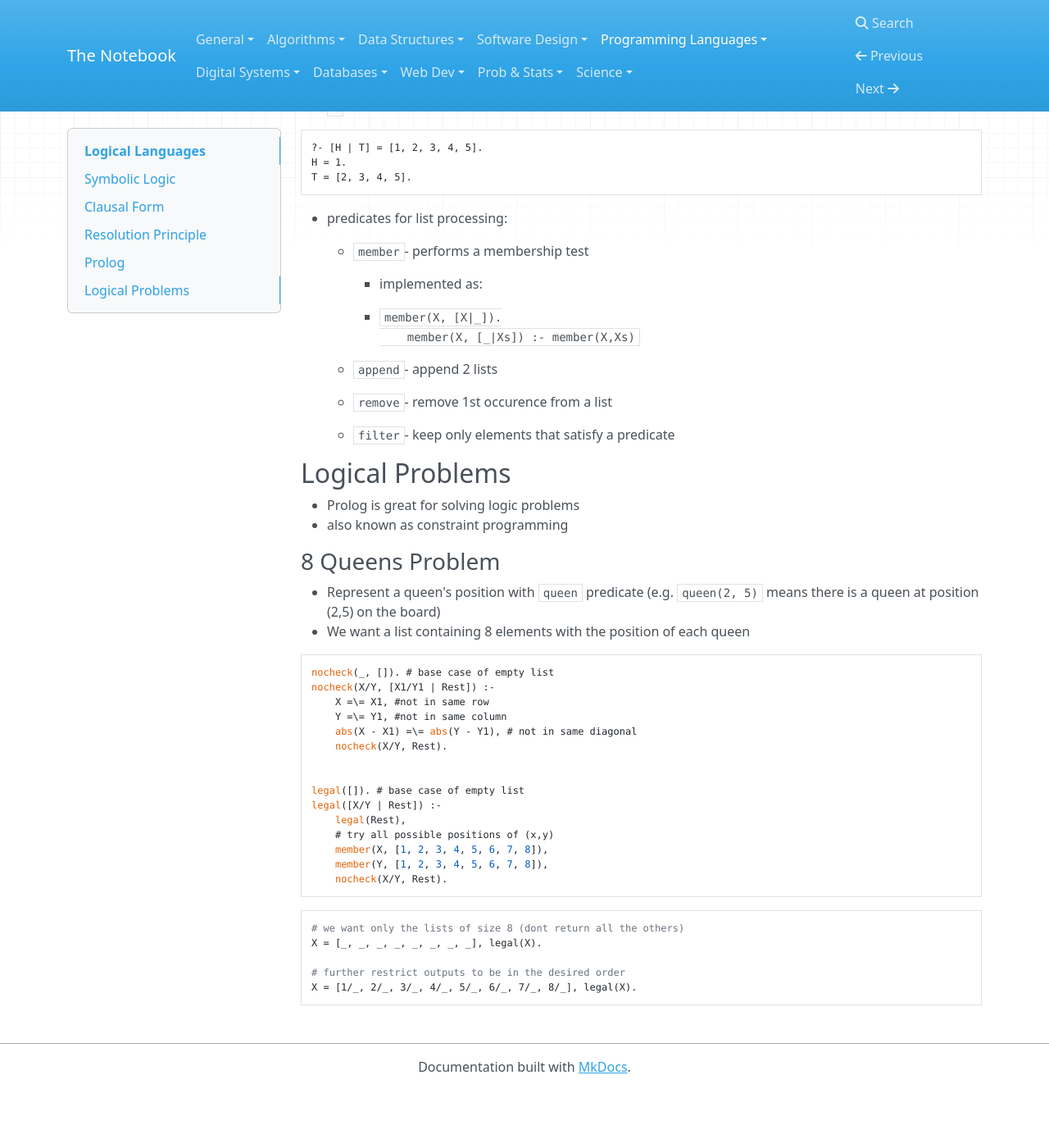
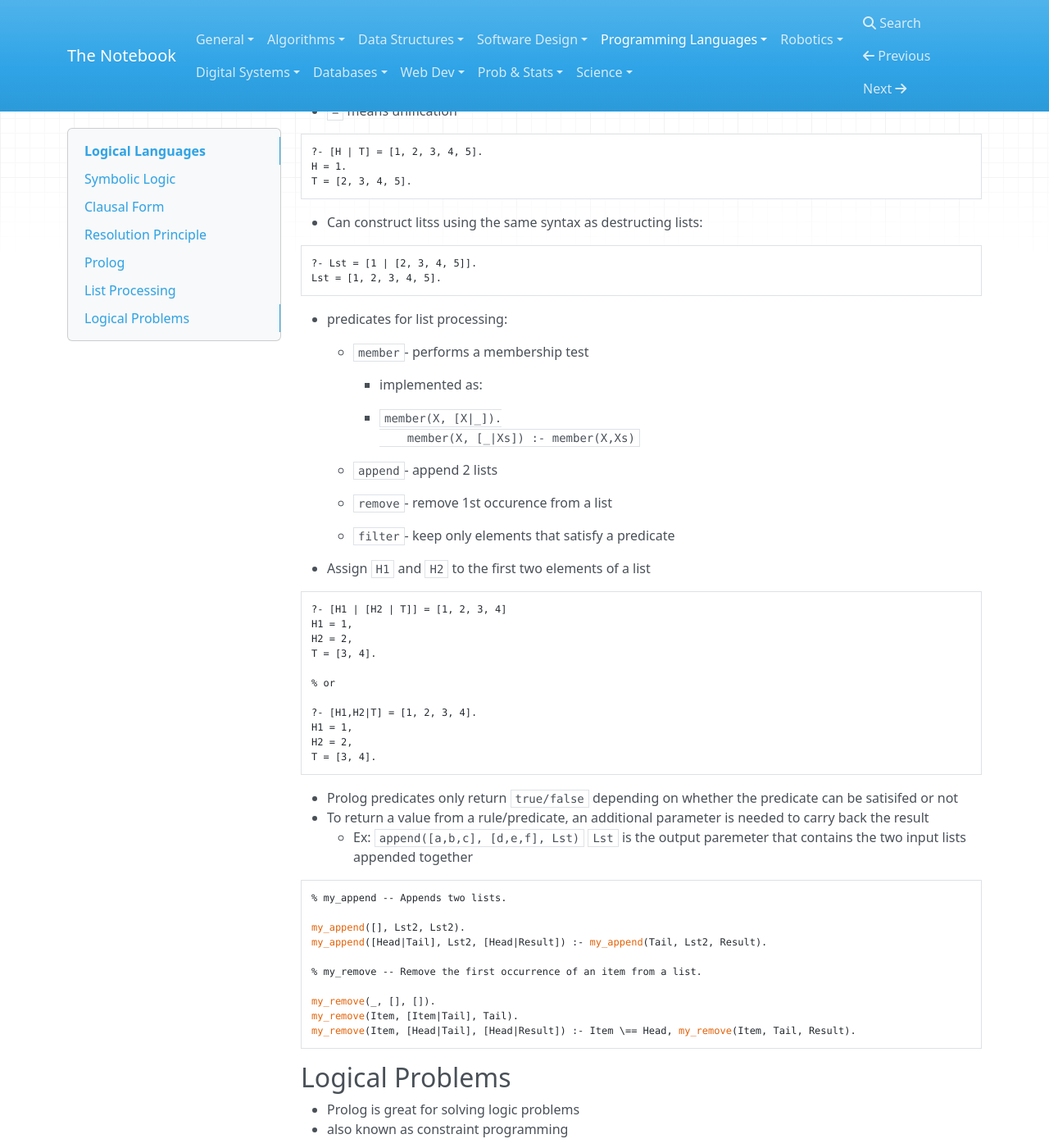
Before and after one commit to meyerv11045/notes, an MkDocs documentation site: the page built from notes/prog_langs/ch16.md, in a window 1280 px wide and 1400 px high, scrolled down 4657 px. Shown: the whole window at 82% size. Built offline with MkDocs 1.6.1, drawn with Linux system fonts in a browser that asks for light colours; nearby versions of some CDN libraries; formulas are drawn with MathJax 3; before the commit the page ends 5986 px from its top, so only the background shows below that.

Commit message:
end of sem notes

````diff
--- a/mkdocs.yml
+++ b/mkdocs.yml
@@ -17,10 +17,8 @@ nav:
     - 'MacOS': 'general/macos.md'
     - 'Programming Paradigms': 'general/paradigms.md'
     - 'Regex': 'general/regex.md'
-    - 'Hardware': 'general/hardware.md'
     - 'Microservices': 'system_design/microservices.md'
     - 'Docker': 'system_design/docker.md'
-    - 'Behavior Trees': 'ai/behavior-trees.md'
     - 'How to Speak': 'general/how-to-speak.md'
   - Algorithms:
     - Graphs:
@@ -28,6 +26,7 @@ nav:
       - 'BFS & DFS': 'algorithms/graphs/bfs_dfs.md'
       - 'Undirected': 'algorithms/graphs/undirected.md'
       - 'Directed': 'algorithms/graphs/directed.md'
+      - 'Network Flow': 'algorithms/graphs/max_flow.md'
     - 'Analysis': 'algorithms/analysis.md'
     - 'Sorting': 'algorithms/sorting.md'
     - 'Heaps': 'algorithms/heaps.md'
@@ -35,6 +34,7 @@ nav:
     - 'Dynamic Programming': 'algorithms/dp.md'
     - 'Divide and Conquer': 'algorithms/divideconquer.md'
     - 'Tips': 'algorithms/tips.md'
+    - 'Complexity Theory': 'algorithms/complexity.md'
   - Data Structures:
     - 'Overview': 'data_structures/overview.md'
     - 'Linked List': 'data_structures/linked-list.md'
@@ -44,6 +44,7 @@ nav:
     - 'Graph': 'data_structures/graph.md'
   - Software Design:
     - C++:
+      - 'Cmake': 'software_design/cpp/cmake.md'
       - 'Pointers': 'software_design/cpp/pointers.md'
       - 'The Big 3': 'software_design/cpp/big3.md'
       - 'Exception Handling': 'software_design/cpp/exceptions.md'
@@ -80,8 +81,13 @@ nav:
     - 'Ch. 3 Syntax & Semantics': 'prog_langs/ch3.md'
     - 'Ch. 5 Names, Bindings, & Scope': 'prog_langs/ch5.md'
     - 'Ch. 6 Data Types': 'prog_langs/ch6.md'
+    - 'Ch. 7 Expression': 'prog_langs/ch7.md'
     - 'Ch. 15 Functional Languages: Racket': 'prog_langs/ch15.md'
     - 'Ch. 16 Logical Languages: Prolog': 'prog_langs/ch16.md'
+  - Robotics:
+    - 'Control': 'robotics/control.md'
+    - 'Behavior Trees': 'robotics/behavior-trees.md'
+    - 'Hardware': 'robotics/hardware.md'
   - Digital Systems:
     - 'Assembly': 'dig_sys/ch6-assembly.md'
     - 'Microarchitecture': 'dig_sys/ch7-processor.md'
--- a/notes/prog_langs/ch16.md
+++ b/notes/prog_langs/ch16.md
@@ -182,7 +182,7 @@ happy(Person) :- woman(Perosn), wealthy(Person)
     - make rules right recursive
     - put base cases first
 
-### Lists
+## List Processing
 
 - Enclosed in squre brackets w/ elements separated by commas
 - `|` operator separates head of list from rest of list
@@ -192,6 +192,13 @@ happy(Person) :- woman(Perosn), wealthy(Person)
 ?- [H | T] = [1, 2, 3, 4, 5].
 H = 1.
 T = [2, 3, 4, 5].
+```
+
+- Can construct litss using the same syntax as destructing lists:
+
+```
+?- Lst = [1 | [2, 3, 4, 5]].
+Lst = [1, 2, 3, 4, 5].
 ```
 
 - predicates for list processing:
@@ -211,7 +218,38 @@ T = [2, 3, 4, 5].
 
     - `filter`- keep only elements that satisfy a predicate
 
+- Assign `H1` and `H2` to the first two elements of a list
 
+```
+?- [H1 | [H2 | T]] = [1, 2, 3, 4]
+H1 = 1,
+H2 = 2,
+T = [3, 4].
+
+% or
+
+?- [H1,H2|T] = [1, 2, 3, 4].
+H1 = 1,
+H2 = 2,
+T = [3, 4].
+```
+
+- Prolog predicates only return `true/false` depending on whether the predicate can be satisifed or not
+- To return a value from a rule/predicate, an additional parameter is needed to carry back the result
+    - Ex: `append([a,b,c], [d,e,f], Lst)` `Lst` is the output paremeter that contains the two input lists appended together
+
+```
+% my_append -- Appends two lists.
+
+my_append([], Lst2, Lst2).
+my_append([Head|Tail], Lst2, [Head|Result]) :- my_append(Tail, Lst2, Result).
+
+% my_remove -- Remove the first occurrence of an item from a list.
+
+my_remove(_, [], []).
+my_remove(Item, [Item|Tail], Tail).
+my_remove(Item, [Head|Tail], [Head|Result]) :- Item \== Head, my_remove(Item, Tail, Result).
+```
 
 ## Logical Problems
 
````
Also changed, not shown: notes/algorithms/complexity.md (added, +91 -0 lines), notes/algorithms/graphs/max_flow.md (added, +29 -0 lines), notes/prog_langs/ch7.md (added, +18 -0 lines), notes/prog_langs/ch9.md (added, +62 -0 lines), notes/robotics/control.md (added, +7 -0 lines), notes/software_design/cpp/cmake.md (added, +41 -0 lines), notes/algorithms/static/complexity_zoo.png (added), notes/algorithms/static/reduction_tree.png (added), notes/robotics/behavior-trees.md (renamed from notes/ai/behavior-trees.md), notes/robotics/hardware.md (renamed from notes/general/hardware.md).
